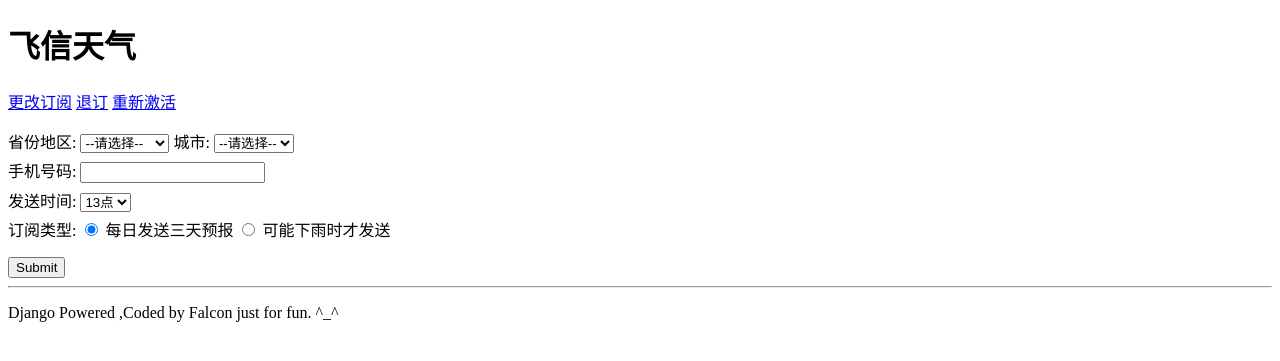
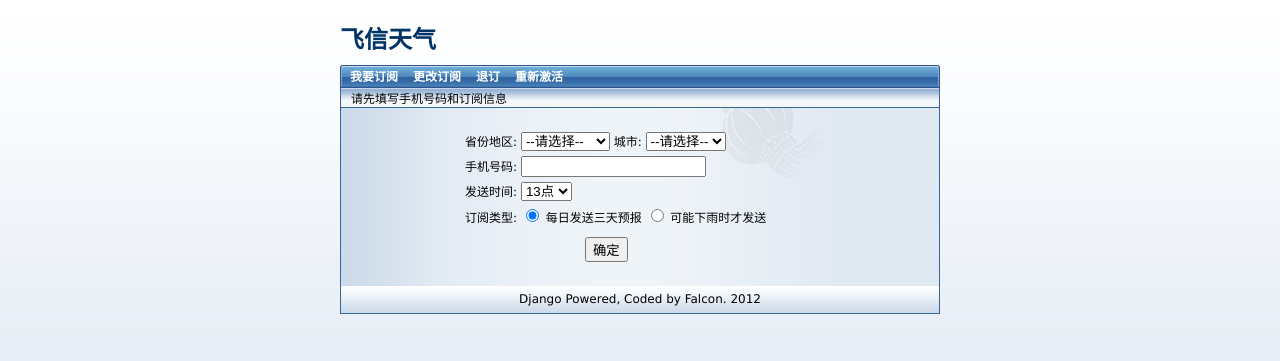
Before and after one commit to falconchen/FetionWether, a Django app: page / in a window 1280 px wide. Shown: the top 361 px of the page. Run offline with Django 3.2, Linux system fonts and the light colour scheme; parts of the project's set-up code (start-up, migrations or seed data) failed here and were passed over.

Commit message:
use stylesheet from cnbeta

```diff
--- /dev/null
+++ b/hello/weather/static/weather/main.css
@@ -0,0 +1,75 @@
+h1 {
+    color: #003366;
+    font-weight: bold;
+    margin: 0 0 10px;
+    padding: 0;
+    text-align: left;
+    text-decoration: none;
+}
+body{background: url("bg.png") repeat-x scroll 0 0 #E5ECF4;     font-family: Verdana;
+    font-size: 12px;}
+#nav { background: url("guide_mid.png") repeat-x scroll 0 0 transparent; font-size: 12px; height: 24px; }
+#nav a {
+    color: #FFFFFF;
+    float: left;
+    font-size: 12px;
+    font-weight: bold;
+    line-height: 24px;
+    margin-right: 15px;
+    text-decoration: none;
+}
+#nav .leftBorder {
+    background: url("guide_left.png") no-repeat scroll 0 0 transparent;
+    float: left;
+    height: 24px;
+    width: 10px;
+
+}
+#nav .rightBorder {
+    background: url("guide_right.png") no-repeat scroll 0 0 transparent;
+    float: right;
+    height: 24px;
+    width: 3px;
+}
+.subTitle {
+    background: url("bg_subtitle.png") repeat-x scroll 0 0 transparent;
+    border-left: 1px solid #336699;
+    border-right: 1px solid #336699;
+    height: 18px;
+    padding-left:10px;
+}
+#wrapper {width:600px;margin: 20px auto;}
+
+#content_wrap,#content_wrap_center {
+    background: url("bg_newslist.png") repeat-y scroll 0 0 transparent;
+    border: 1px solid #336699;
+    margin: 0;
+    padding: 4px 10px;
+    border-bottom:none;
+}
+
+#footer{
+    background: url("bg_newlist_op.png") repeat-x scroll 0 0 transparent;
+    height: 27px;
+    line-height: 27px;
+    margin: 0;
+    border: 1px solid #336699;
+    border-top:none;
+    text-align:center;
+}
+
+form{
+    margin: 20px auto;
+    width: 350px;
+}
+
+.submit{margin:0 0 0 120px}
+
+
+dt{
+    color: #003366;
+    font-weight: bold;
+}
+#sub_info dd {
+    margin-left:15px;
+}
--- a/hello/weather/templates/base.html
+++ b/hello/weather/templates/base.html
@@ -6,6 +6,8 @@
 <script type="text/javascript" src="{{ STATIC_URL }}weather/jquery.js"></script>
 {% endblock %}
 {% block css %}
+
+<link rel="stylesheet" type="text/css" href="{{ STATIC_URL }}weather/main.css" />
 <style type="text/css">
 dd {margin: 5px 0}
 ul,li {margin:0;padding:0}
@@ -17,12 +19,15 @@ ul,li {margin:0;padding:0}
 <title>{% block title %}{% endblock %}</title>
 </head>
 <body>
+<div id="wrapper">
 {% block content %}
 {% endblock %}
 
 {% block footer %}
-<hr>
-<p style="text-align:left">Django Powered ,Coded by Falcon just for fun. ^_^</p>
+<div id="footer">Django Powered, Coded by Falcon. 2012</div>
 {% endblock %}
+
+</div>
 </body>
+
 </html>
--- a/hello/weather/templates/index.html
+++ b/hello/weather/templates/index.html
@@ -15,17 +15,23 @@
 <h1>飞信天气</h1>
 {% block nav %}
 <div id="nav">
+    <span class="leftBorder"></span>
+    <a href="/weather/">我要订阅</a>
 	<a href="/weather/verify/update/">更改订阅</a>
 	<a href="/weather/verify/deactive/">退订</a>
 	<a href="/weather/verify/active/">重新激活</a>
+    <span class="rightBorder"></span>
 </div>
 {% endblock %}
-
+<div class="subTitle">
 {% ifnotequal msg None %}
 <div id='msg'>{{ msg|escape }}</div>
 {% endifnotequal %}
+</div>
+
 
 {% ifnotequal form None %}
+<div id="content_wrap">
 	<form action="" method="post" id="{{ form_id }}">
 	{% if form.errors %}
 	    <p style="color: red;font-weight: bold">
@@ -51,9 +57,10 @@
 		</dd>
 		{% if form.phone_num %}
 		<dd>
-			{{ form.phone_num.errors }}
+
 			<label for='phone_num'>手机号码:</label>
 			{{ form.phone_num }}
+           {{ form.phone_num.errors }}
 		</dd>
 		{% endif %}
 		<dd>
@@ -72,9 +79,10 @@
 
 	</dl>
 	{% csrf_token %}
-	<input type="submit" value="Submit">
+	<input class="submit" type="submit" value="确定">
 
 	</form>
+</div>
+{% endifnotequal %}
 
-{% endifnotequal %}
 {% endblock %}
--- a/hello/weather/views.py
+++ b/hello/weather/views.py
@@ -15,7 +15,7 @@ PSW = settings.FETION[0][1]
 NICK = settings.FETION[0][2].encode('utf-8')
 
 def index(request):
-    msg = None
+    msg = '请先填写手机号码和订阅信息'
     if request.method == 'POST':
         form = SubscribeForm(request.POST)
         if form.is_valid():
@@ -90,7 +90,7 @@ def verify(request, action):
                 raise Http404('无效用户')
     else :
         form = VerifyForm()
-        msg = '请先验证手机'
+        msg = '请先验证手机,然后%s。' % title
     return render_to_response('verify.html', {'form':form, 'title':title, 'msg':msg, 'form_id':'verify', 'action':action}, context_instance=RequestContext(request))
 
 def update(request):
@@ -125,8 +125,8 @@ def update(request):
 
                 request.session['announce'] = '更改成功 '
                 request.session['user'] = u
-                if not settings.DEBUG:
-                    del request.session['update_phone_num']
+                #if not settings.DEBUG:
+                del request.session['update_phone_num']
                 return HttpResponseRedirect('/weather/announce/')
 
             #表单字段无效时
@@ -147,12 +147,12 @@ def announce(request):
         announce = request.session['announce']
         user = request.session.setdefault('user', None)
         #if not settings.DEBUG:
-        #del request.session['announce']
+        del request.session['announce']
         del request.session['user']
-        return render_to_response('announce.html', {'announce':announce, 'user':user})
+        return render_to_response('announce.html', {'msg':announce, 'user':user},context_instance=RequestContext(request))
     except Exception, e:
-        raise e
-        #raise Http404('非法请求')
+        #raise e
+        raise Http404('非法请求')
 
 
 #退订与重新激活
```
Also changed, not shown: hello/weather/templates/announce.html (+19 -9 lines), hello/weather/static/weather/bg.png (added), hello/weather/static/weather/bg_newlist_op.png (added), hello/weather/static/weather/bg_newslist.png (added), hello/weather/static/weather/bg_subtitle.png (added), hello/weather/static/weather/guide_left.png (added), hello/weather/static/weather/guide_mid.png (added), hello/weather/static/weather/guide_right.png (added).
